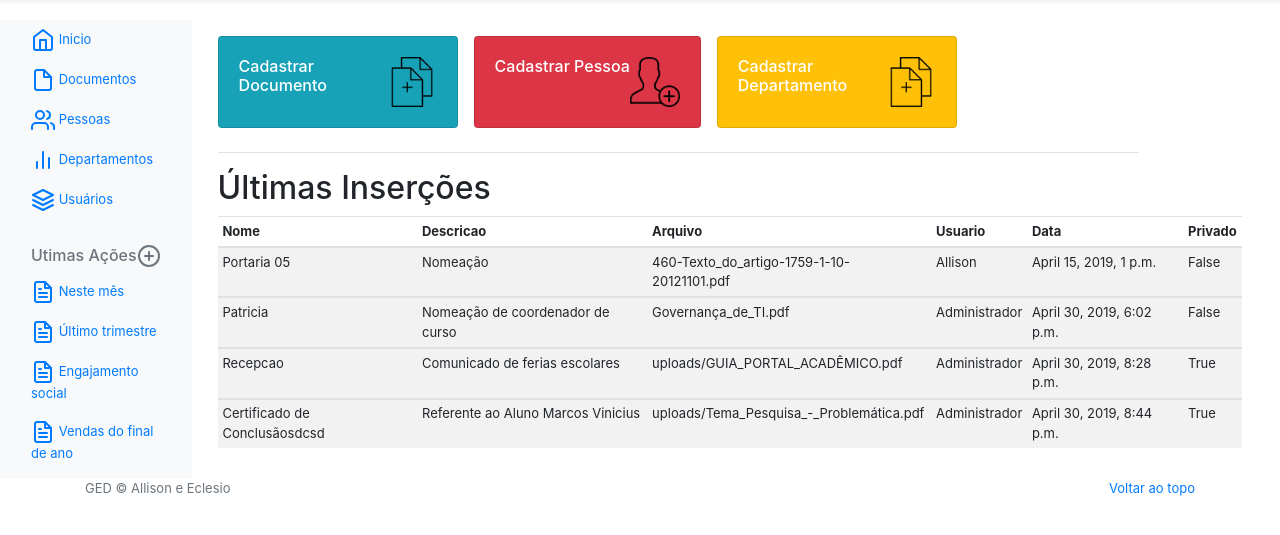
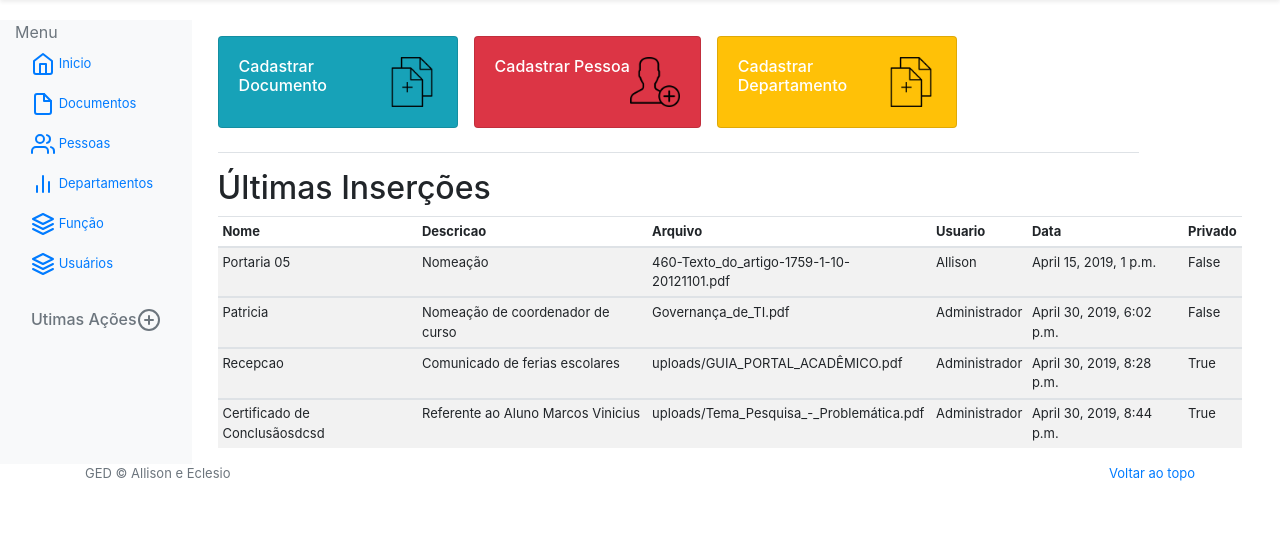
Before and after one commit to ADSVilhena/criacao-do-esqueleto-do-projeto-ged, a Django app: page /dashboard/ in a window 1280 px wide. Shown: the part 56-591 px from the top of the page. Run offline with Django 3.2, Linux system fonts and the light colour scheme; data comes from the database, SQL or seed files in the repository; both versions use the stored data as it was after the commit; some libraries are stand-ins or nearby versions.

Commit message:
Funcoes basicas

```diff
--- a/GED/templates/base-menu.html
+++ b/GED/templates/base-menu.html
@@ -43,6 +43,7 @@ body{
     </header>
     <div class="row">
         <nav class="col-md-2 d-none d-md-block bg-light sidebar">
+            <span style="font-size:1rem; color:#6c757d !important; text-align:left">Menu</span>
             <div class="sidebar-sticky">
                 <ul class="nav flex-column">
                     <li class="nav-item">
@@ -70,6 +71,12 @@ body{
                         </a>
                     </li>
                     <li class="nav-item">
+                            <a class="nav-link" href="#">
+                                <span data-feather="layers"></span>
+                                Função
+                            </a>
+                        </li>
+                    <li class="nav-item">
                         <a class="nav-link" href="#">
                             <span data-feather="layers"></span>
                             Usuários
@@ -83,32 +90,7 @@ body{
                         <span data-feather="plus-circle"></span>
                     </a>
                 </h6>
-                <ul class="nav flex-column mb-2">
-                    <li class="nav-item">
-                        <a class="nav-link" href="#">
-                            <span data-feather="file-text"></span>
-                            Neste mês
-                        </a>
-                    </li>
-                    <li class="nav-item">
-                        <a class="nav-link" href="#">
-                            <span data-feather="file-text"></span>
-                            Último trimestre
-                        </a>
-                    </li>
-                    <li class="nav-item">
-                        <a class="nav-link" href="#">
-                            <span data-feather="file-text"></span>
-                            Engajamento social
-                        </a>
-                    </li>
-                    <li class="nav-item">
-                        <a class="nav-link" href="#">
-                            <span data-feather="file-text"></span>
-                            Vendas do final de ano
-                        </a>
-                    </li>
-                </ul>
+
             </div>
         </nav>
 
```
Also changed, not shown: db.sqlite3, 1 other file.
